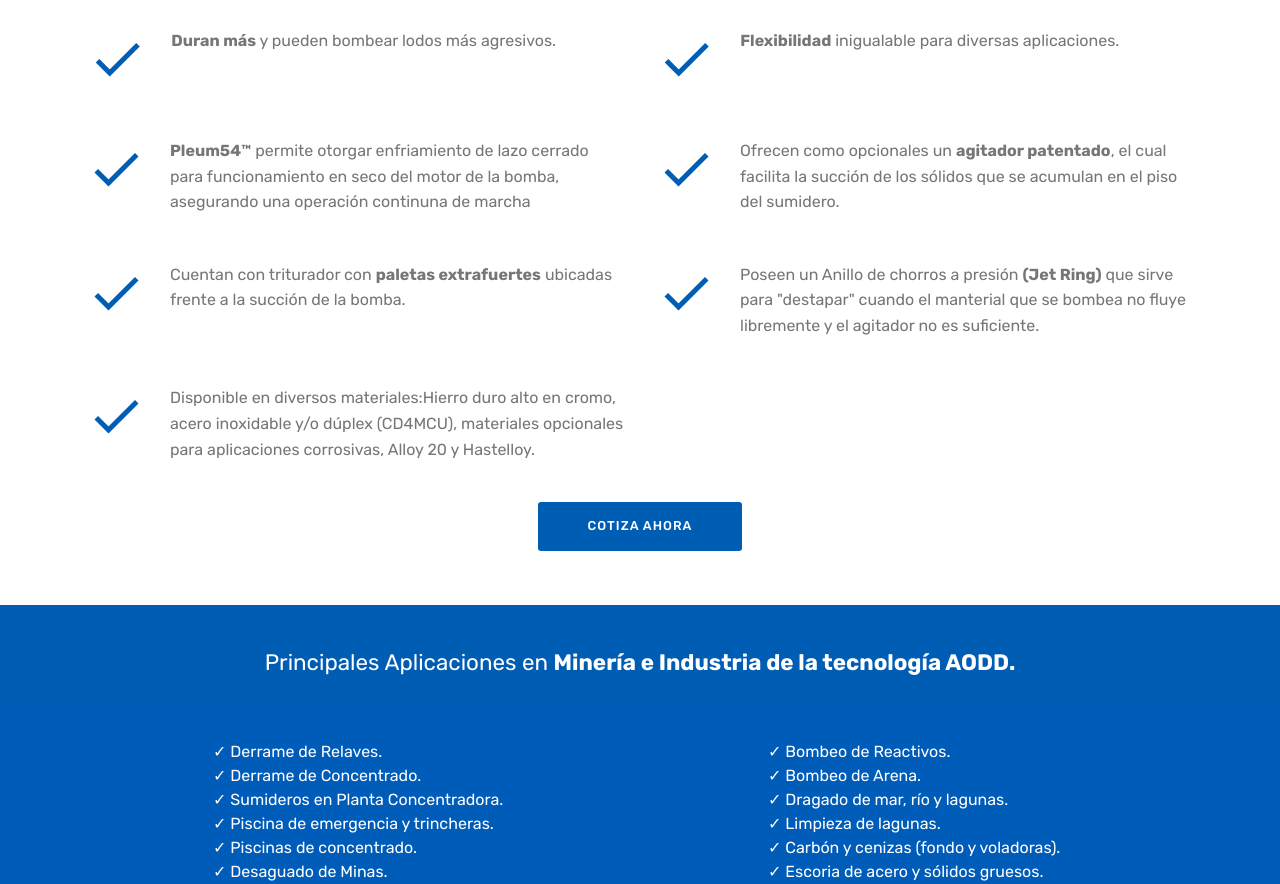
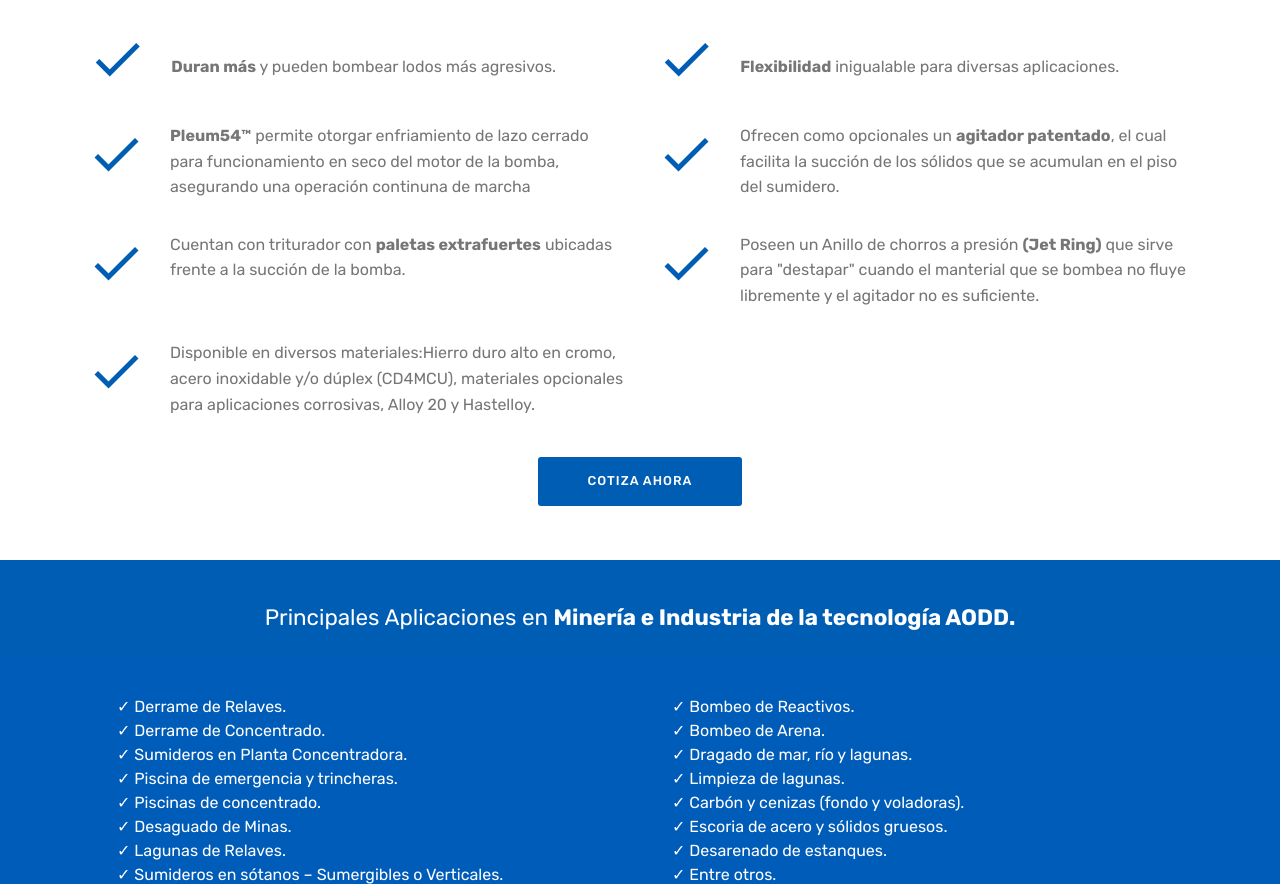
Before and after one commit to eGlobalOne/hevvy-toyo-norte, a plain HTML site: page index.html in a window 1280 px wide. Shown: the part 1916-2800 px from the top of the page. Drawn offline with Linux system fonts and the light colour scheme.

Commit message:
create github pages

```diff
--- a/assets/mobirise/css/mbr-additional.css
+++ b/assets/mobirise/css/mbr-additional.css
@@ -1267,7 +1267,7 @@ section.lazy-placeholder:after {
   }
 }
 .cid-s7XKhvQyvS {
-  padding-top: 15px;
+  padding-top: 0px;
   padding-bottom: 0px;
   background-color: #ffffff;
 }
@@ -1303,7 +1303,7 @@ section.lazy-placeholder:after {
   }
 }
 .cid-s7XKi6UkbT {
-  padding-top: 15px;
+  padding-top: 0px;
   padding-bottom: 0px;
   background-color: #ffffff;
 }
@@ -1339,7 +1339,7 @@ section.lazy-placeholder:after {
   }
 }
 .cid-s7XNCZWSXS {
-  padding-top: 15px;
+  padding-top: 0px;
   padding-bottom: 0px;
   background-color: #ffffff;
 }
@@ -1410,7 +1410,7 @@ section.lazy-placeholder:after {
 }
 .cid-s81L8sRxwr .article {
   padding-right: 2rem;
-  padding-left: 8rem;
+  padding-left: 2rem;
 }
 .cid-s81L8sRxwr .mbr-text-right {
   color: #ffffff;
--- a/index.html
+++ b/index.html
@@ -79,7 +79,7 @@
     </nav>
 </section>
 
-<section class="engine"><a href="https://mobirise.info/v">html templates</a></section><section class="header14 cid-s8dW93bORP mbr-parallax-background" id="header14-3l">
+<section class="engine"><a href="https://mobirise.info/w">html5 templates</a></section><section class="header14 cid-s8dW93bORP mbr-parallax-background" id="header14-3l">
 
 
 
@@ -275,7 +275,7 @@
                     </div>
                     <div class="card-box media-body">
 
-                        <p class="mbr-text mbr-fonts-style display-7"><strong>Duran más </strong>y pueden bombear lodos más agresivos. &nbsp; &nbsp; &nbsp; &nbsp; &nbsp; &nbsp; &nbsp; &nbsp;&nbsp;<br></p>
+                        <p class="mbr-text mbr-fonts-style display-7"><strong><br></strong><strong>Duran más </strong>y pueden bombear lodos más agresivos. &nbsp; &nbsp; &nbsp; &nbsp; &nbsp; &nbsp; &nbsp; &nbsp;&nbsp;<br></p>
                     </div>
                 </div>
             </div>
@@ -287,7 +287,7 @@
                     </div>
                     <div class="card-box media-body">
 
-                        <p class="mbr-text mbr-fonts-style display-7"><strong>Flexibilidad</strong> inigualable para diversas aplicaciones. &nbsp; &nbsp; &nbsp; &nbsp; &nbsp; &nbsp; &nbsp; &nbsp; &nbsp;&nbsp;<br></p>
+                        <p class="mbr-text mbr-fonts-style display-7"><strong><br></strong><strong>Flexibilidad</strong> inigualable para diversas aplicaciones. &nbsp; &nbsp; &nbsp; &nbsp; &nbsp; &nbsp; &nbsp; &nbsp; &nbsp;&nbsp;<br></p>
                     </div>
                 </div>
             </div>
```
Also changed, not shown: 1 other file.
